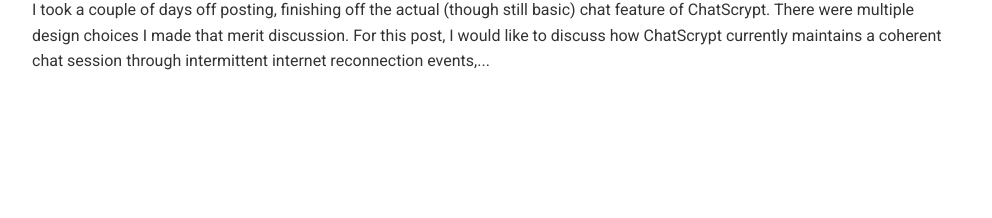
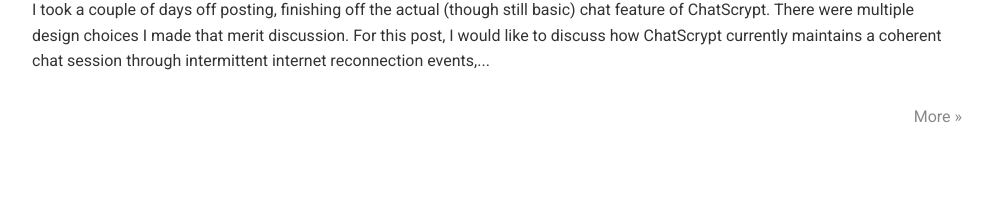
Before and after one commit to chatscrypt/chatscrypt.github.io, a Jekyll site: the page built from index.html, in a window 1280 px wide. Shown: the part 2076-2294 px from the top of the page, without its empty margins (143-1135 px from the left). Built offline with Jekyll 4.4.1, drawn with Linux system fonts in a browser that asks for light colours; comment, search, counter and statistics services are not loaded; before the commit the page ends 2272 px from its top, so only the background shows below that.

Commit message:
Update collections.html

```diff
--- a/_layouts/collections.html
+++ b/_layouts/collections.html
@@ -44,14 +44,9 @@
 
 	<div class="post-nav">
 		<div>
-			{% if page.previous.url %}
-				<a href="{{page.previous.url}}">&laquo;&nbsp;{{page.previous.title}}</a>
-  			{% endif %}
 		</div>
 		<div class="post-nav-next">
-   			{% if page.next.url %}
-  				<a href="{{page.next.url}}">{{page.next.title}}&nbsp;&raquo;</a>
-   			{% endif %}
+  				<a href="https://chatscrypt.github.io/all-posts/">More&nbsp;&raquo;</a>
  		</div>
 	</div>
 
```
